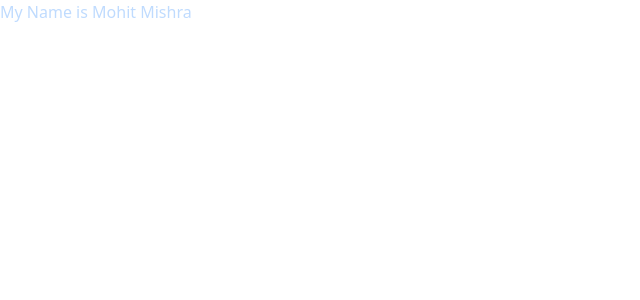
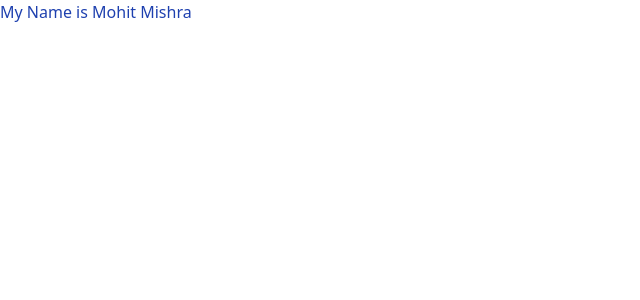
Before and after one commit to mohitmishra786/My-Portfolio, a Next.js app in the folder my-portfolio/: page / in a window 1280 px wide. Shown: the top 300 px of the page, without its empty margins (0-640 px from the left). Built offline with nearby package versions, Linux system fonts and the light colour scheme.

Commit message:
Update in the index.ts

```diff
--- a/my-portfolio/pages/index.tsx
+++ b/my-portfolio/pages/index.tsx
@@ -9,7 +9,7 @@ const Home: NextPage = () => {
         <title>Mohit's Portfolio</title>
       </Head>
 
-      <h1 className='text-blue-200'>My Name is Mohit Mishra</h1>
+      <h1 className='text-blue-800'>My Name is Mohit Mishra</h1>
     </div>
   )
 }
```
